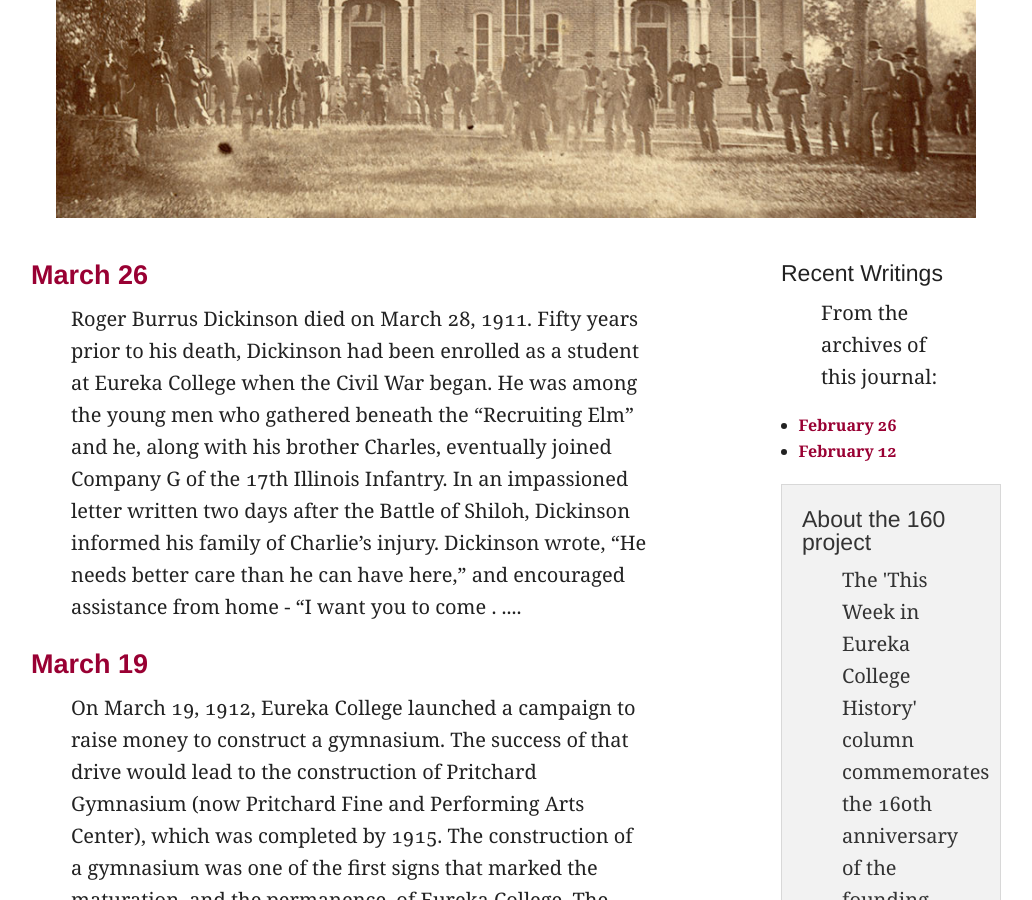
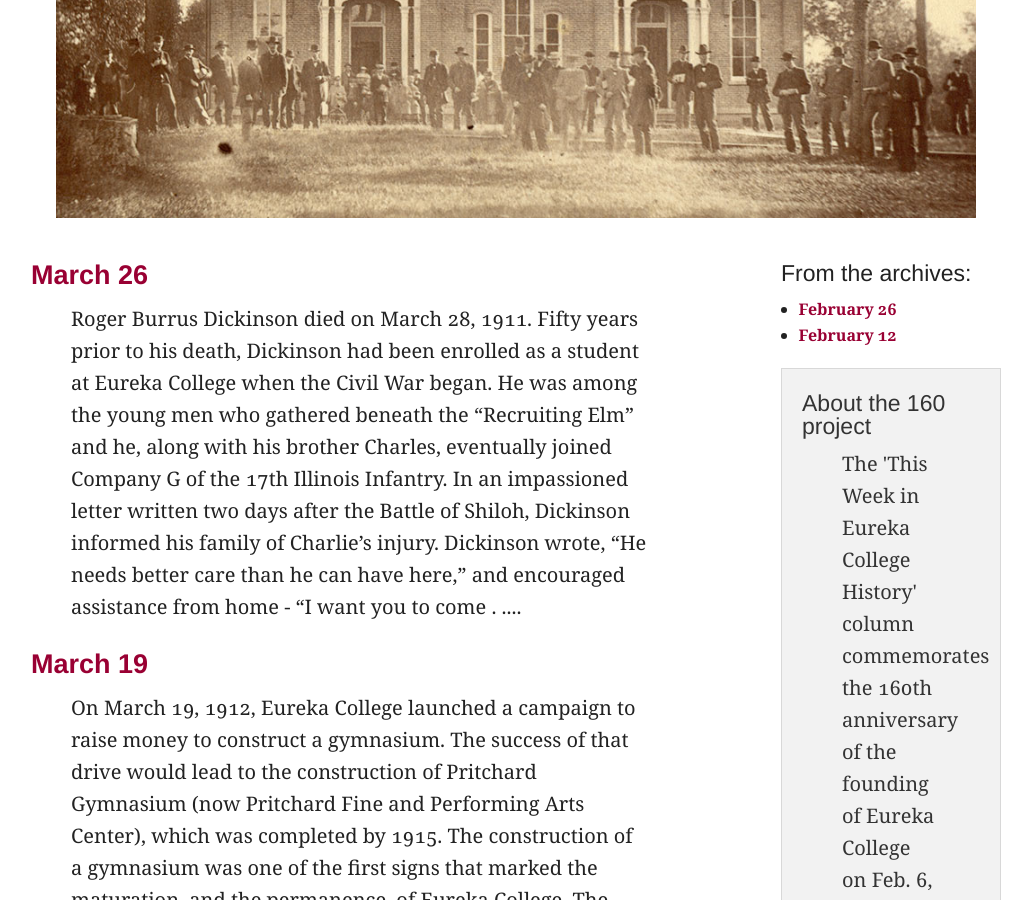
Before and after one commit to dwysefisher/160-blog, a Jekyll site: the page built from index.html, in a window 1280 px wide and 900 px high, scrolled down 509 px. Shown: the whole window, without its empty margins (124-1156 px from the left). Built offline with Jekyll 4.4.1, drawn with Linux system fonts in a browser that asks for light colours; nearby versions of some CDN libraries; library files that are not in the unit come from our copies; Markdown is read by kramdown in place of the engine named in the settings; the list of posts is cut into pages by our own code.

Commit message:
Archive language

```diff
--- a/_layouts/post.html
+++ b/_layouts/post.html
@@ -15,8 +15,7 @@
  </div>
 <!-- start sidebar -->
     <aside class="large-3 columns">
-     <h4>Related Writings</h4>
-     <p>From the archives:</p>
+     <h4>From the archives:</h4>
      <ul class="disc">
      {% for post in site.related_posts limit: 10 %}
        <li><a href="{{ site.baseurl }}/{{ post.url }}">{{ post.title }}</a></li>
--- a/index.html
+++ b/index.html
@@ -17,7 +17,7 @@
           <p>
             {% if paginator.previous_page %}
               {% if paginator.previous_page == 1 %}
-                <a href="{{ site.baseurl }}" class="previous">Previous</a>
+                <a href="{{ site.baseurl }}/" class="previous">Previous</a>
               {% else %}
                 <a href="{{ site.baseurl }}/page{{ paginator.previous_page }}" class="previous">Previous</a>
               {% endif %}
@@ -37,8 +37,7 @@
    </div>
 
   <div class="medium-3 columns">
-    <h4>Recent Writings</h4>
-    <p>From the archives of this journal:</p>
+    <h4>From the archives:</h4>
     <ul class="disc">
     {% for post in site.posts offset: 3 limit: 10 %}
       <li><a href="{{ site.baseurl }}{{ post.url }}">{{ post.title }}</a></li>
@@ -49,7 +48,7 @@
       <h4>About the 160 project</h4>
       <p>The 'This Week in Eureka College History' column commemorates the 160th anniversary of the founding of Eureka College on Feb. 6, 1855. The column is scheduled to run weekly through Feb. 6, 2016.</p>
       <p><a href="/blog/archive.html">See the full archive</a></p>
-     <p><a href="/feed.xml">Subscribe to Feed</a></p>
+     <p><a href="/blog/feed.xml">Subscribe to Feed</a></p>
      </section>
     </div>
   </div>
```
